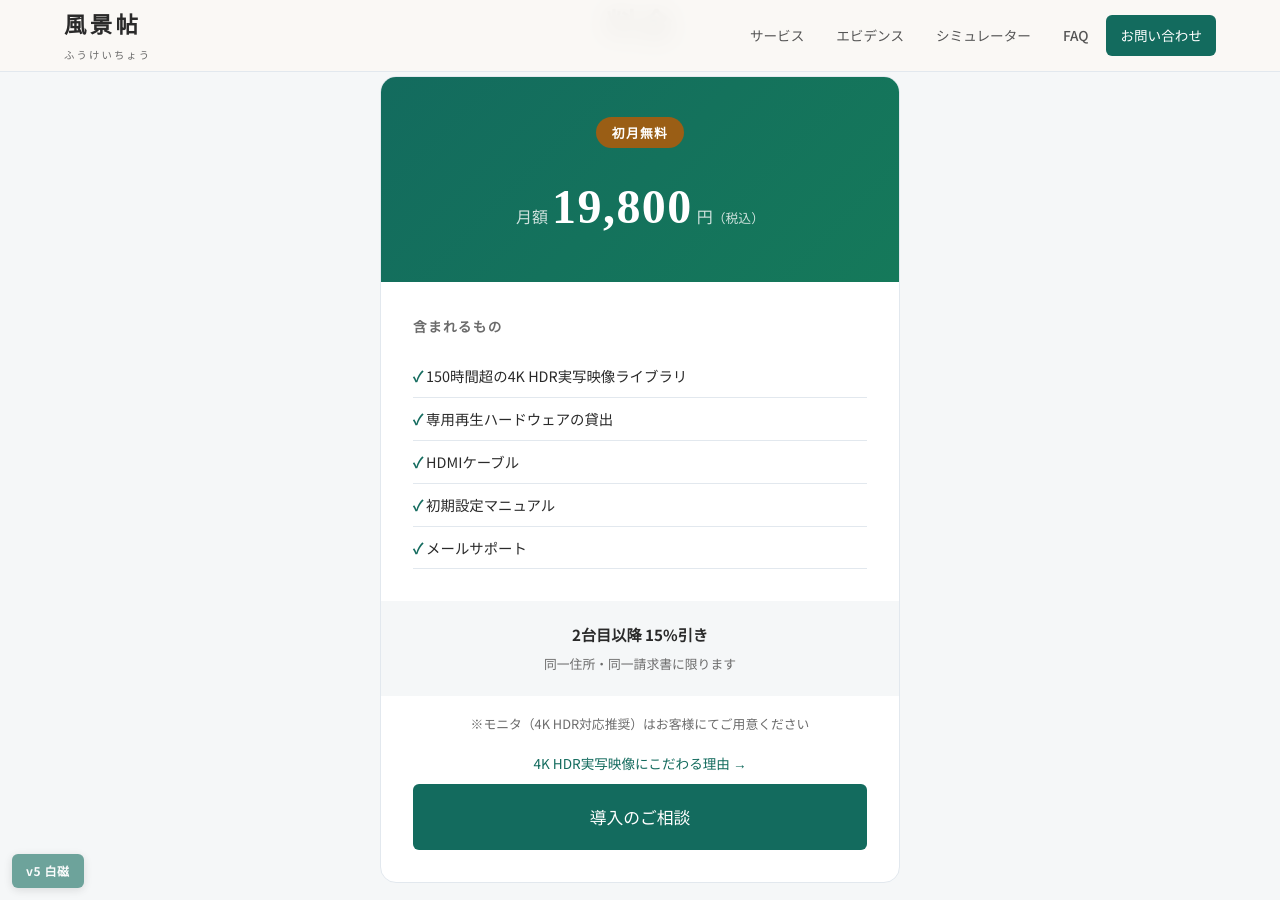
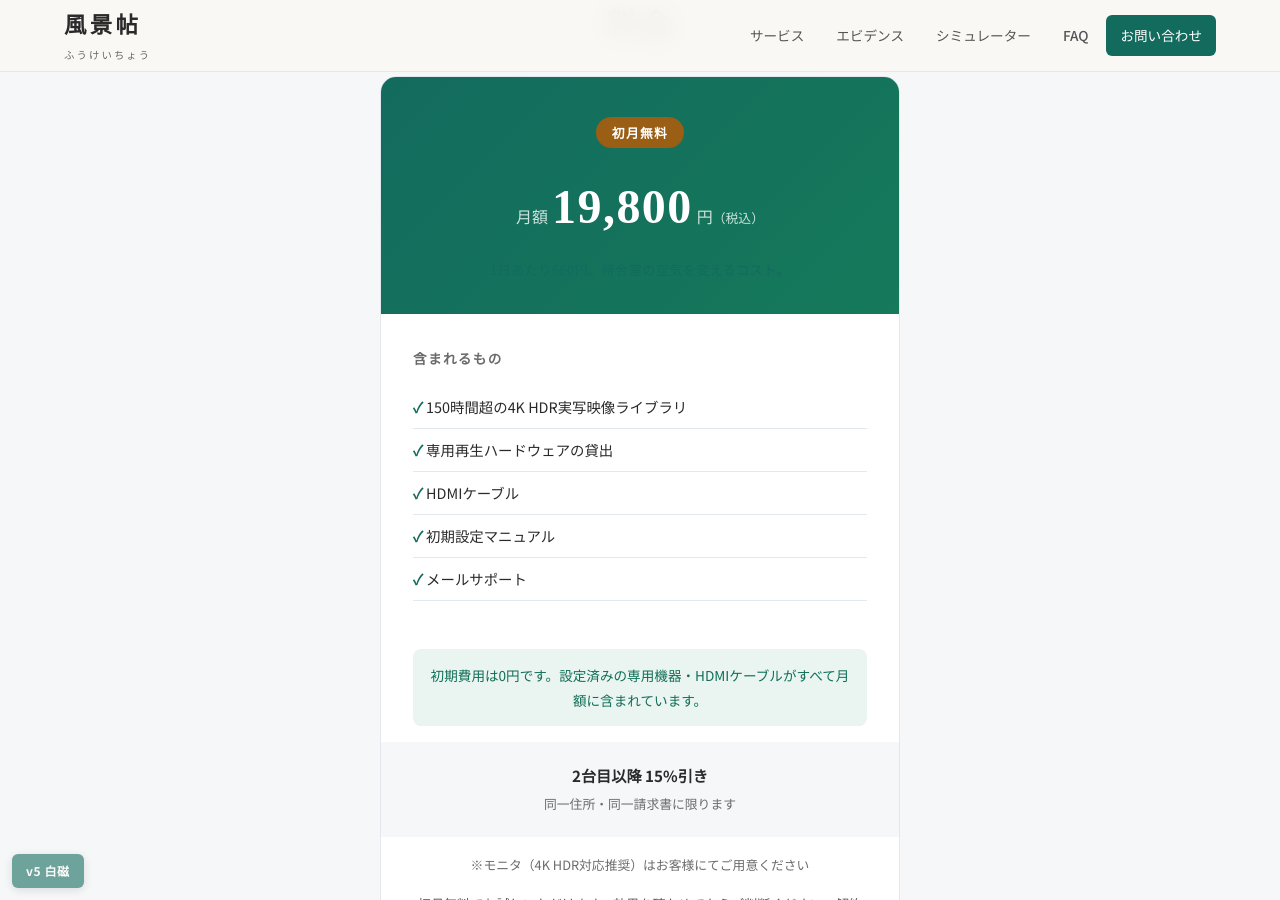
Before and after one commit to dr836gnypeq-ctrl/fukeichou-site, a Jekyll site: the page built from index.html, in a window 1280 px wide and 900 px high, scrolled down 6360 px. Built offline with Jekyll 4.4.1, drawn with Linux system fonts in a browser that asks for light colours; some of the changed text lies outside the part shown.

Commit message:
add price justification to pricing section

```diff
--- a/_layouts/default.html
+++ b/_layouts/default.html
@@ -8,7 +8,7 @@
 <link rel="preconnect" href="https://fonts.googleapis.com">
 <link rel="preconnect" href="https://fonts.gstatic.com" crossorigin>
 <link href="https://fonts.googleapis.com/css2?family=Noto+Sans+JP:wght@300;400;500;700&family=Noto+Serif+JP:wght@400;600;700&display=swap" rel="stylesheet">
-<link rel="stylesheet" href="{{ '/assets/css/style.css' | relative_url }}?v=20260316c">
+<link rel="stylesheet" href="{{ '/assets/css/style.css' | relative_url }}?v=20260316d">
 </head>
 <body>
 
@@ -20,7 +20,7 @@
 
 {% include footer.html %}
 
-<script src="{{ '/assets/js/main.js' | relative_url }}?v=20260316c"></script>
+<script src="{{ '/assets/js/main.js' | relative_url }}?v=20260316d"></script>
 
 </body>
 </html>
--- a/assets/css/style.css
+++ b/assets/css/style.css
@@ -233,3 +233,10 @@
   .authentic-grid{grid-template-columns:1fr;gap:16px}
   .authentic-card{padding:28px 20px}
 }
+
+/* ---- 料金セクション追加要素 ---- */
+.pricing-daily{font-size:.82rem;color:var(--moss);margin-top:8px;letter-spacing:.03em}
+.pricing-zero{margin:16px 32px;padding:14px 16px;background:#eaf4f1;border-radius:8px;text-align:center}
+.pricing-zero p{font-size:.85rem;color:#0f6e56;line-height:1.8;margin:0}
+.pricing-trial{margin:0 32px 16px;text-align:center}
+.pricing-trial p{font-size:.82rem;color:var(--ink-light);line-height:1.8;margin:0}
--- a/index.html
+++ b/index.html
@@ -212,6 +212,7 @@
 <span class="pricing-number">19,800</span>
 <span class="pricing-unit">円<small>（税込）</small></span>
 </div>
+<p class="pricing-daily">1日あたり660円。待合室の空気を変えるコスト。</p>
 </div>
 <div class="pricing-includes">
 <h4>含まれるもの</h4>
@@ -223,8 +224,12 @@
 <li>メールサポート</li>
 </ul>
 </div>
+<div class="pricing-zero">
+<p>初期費用は0円です。設定済みの専用機器・HDMIケーブルがすべて月額に含まれています。</p>
+</div>
 <div class="pricing-discount"><p><strong>2台目以降 15%引き</strong><br><small>同一住所・同一請求書に限ります</small></p></div>
 <div class="pricing-note"><p>※モニタ（4K HDR対応推奨）はお客様にてご用意ください</p></div>
+<div class="pricing-trial"><p>初月無料でお試しいただけます。効果を確かめてからご判断ください。解約はいつでも可能です。</p></div>
 <p style="font-size:.85rem;color:var(--ink-light);text-align:center;margin-bottom:8px"><a href="{{ '/quality' | relative_url }}" style="color:var(--moss)">4K HDR実写映像にこだわる理由 →</a></p>
 <a href="#contact" class="btn btn-primary btn-lg">導入のご相談</a>
 </div>
```
